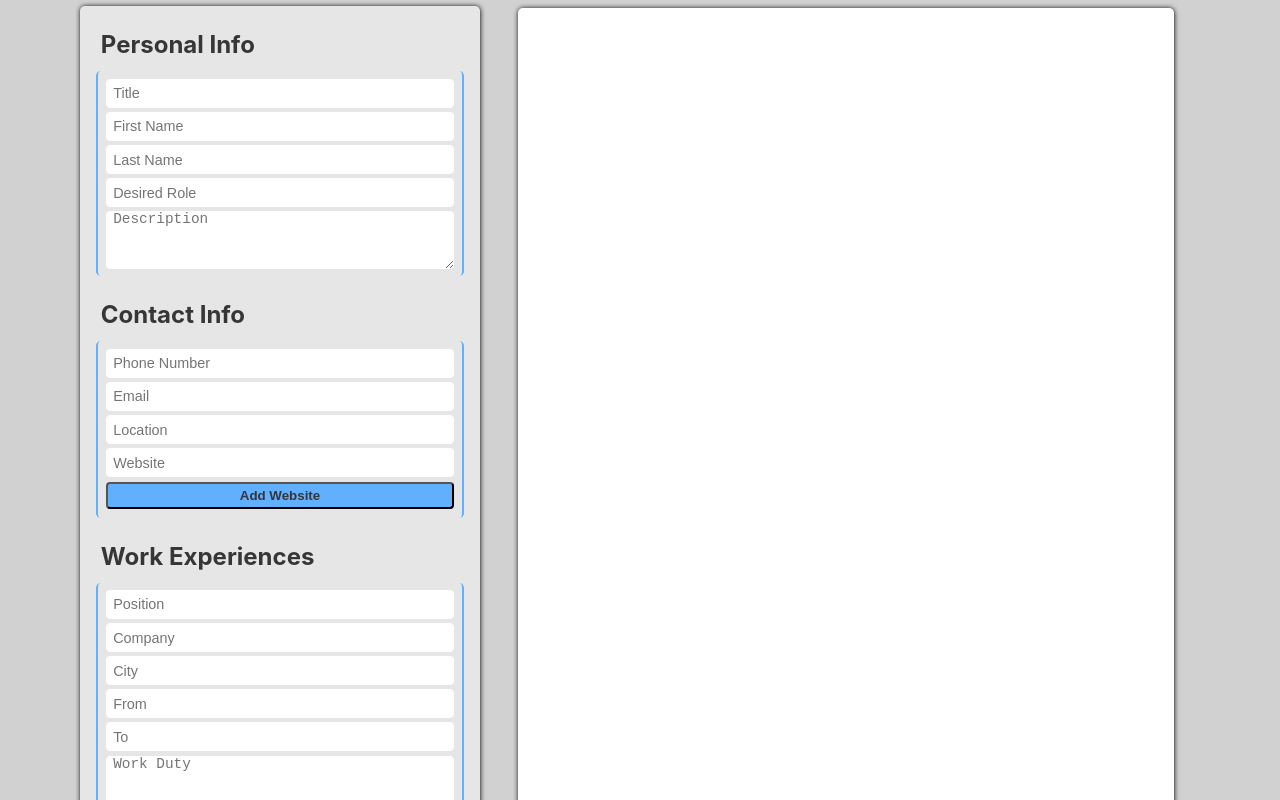
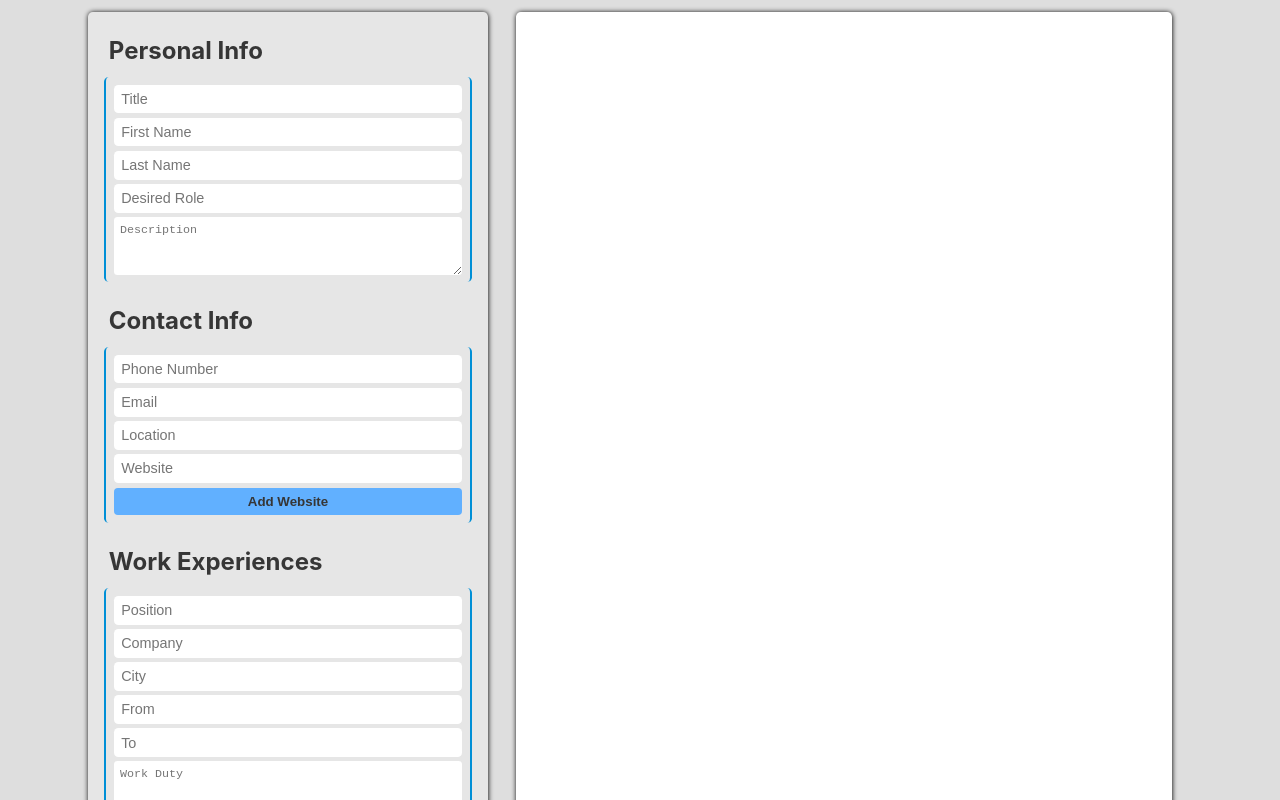
Before and after one commit to G-Cioni/cv-creator, a React (Create React App) app: page / in a window 1280 px wide. Shown: the top 800 px of the page. Built offline with nearby package versions, Linux system fonts and the light colour scheme.

Commit message:
Css improvements

```diff
--- a/src/styles/App.css
+++ b/src/styles/App.css
@@ -6,13 +6,12 @@
   /*  Right side is calculated automatically when --cv-left-side is set */
   --cv-right-width: calc(var(--cv-width) - var(--cv-left-width));
   --cv-width: 41em;
-  --primary-bg-color: hsl(0, 0%, 82%);
+  --primary-bg-color: hsl(0, 0%, 87%);
   --secondary-bg-color: hsl(0, 0%, 90%);
   --secondary-bg-color-1: hsl(0, 0%, 21%);
   --secondary-bg-color-2: hsl(210, 100%, 69%);
   --secondary-bg-color-2-hover: hsl(210, 100%, 72%);
-  --secondary-bg-color-3: hsl(204, 42%, 27%);
-  --secondary-bg-color-4: hsl(61, 78%, 46%);
+  --secondary-bg-color-3: hsl(200, 100%, 42%);
   --box-shadow: 0.3px 0.3px 5px black;
 }
 
@@ -28,7 +27,7 @@ body {
   align-items: center;
   color: var(--secondary-bg-color-1);
   display: grid;
-  grid-gap: 2em;
+  grid-gap: 1em;
   grid-template-columns: auto auto;
   margin-left: auto;
   margin-right: auto;
@@ -43,13 +42,13 @@ body {
   border-radius: var(--border-radius);
   box-shadow: var(--box-shadow);
   width: 25em;
-  margin: 0.4em;
+  margin: 1.5vh;
   background-color: var(--secondary-bg-color);
 }
 .form {
   margin: 1.5em auto;
   padding: 0.2em 0.4em;
-  border-color: var(--secondary-bg-color-2);
+  border-color: var(--secondary-bg-color-3);
   border-left-style: solid;
   border-radius: var(--border-radius);
   border-right-style: solid;
@@ -69,11 +68,8 @@ input,
 textarea {
   border-radius: var(--border-radius);
   display: block;
-  font-size: 0.9rem;
   margin: 0.3em auto;
-  width: 95%;
   border: none;
-  padding: 0em 0.5em;
 }
 input:focus,
 textarea:focus {
@@ -84,11 +80,18 @@ textarea:focus {
 }
 input {
   height: 2em;
+  padding: 0em 0.5em;
+  font-size: 0.9rem;
+  width: 95%;
 }
 
 textarea {
   height: 4em;
   resize: vertical;
+  padding: 0.5em;
+  font-size: 0.9em;
+  min-height: 2em;
+  width: 95.7%;
 }
 
 /* Buttons */
@@ -101,9 +104,13 @@ button {
   background-color: var(--secondary-bg-color-2);
   color: var(--secondary-bg-color-1);
   font-weight: 600;
+  border: none;
 }
 button:hover {
   background-color: var(--secondary-bg-color-2-hover);
+}
+button:focus {
+  background-color: var(--secondary-bg-color-2);
 }
 
 /* ====
@@ -125,9 +132,11 @@ button:hover {
   height: var(--cv-height);
   margin-right: 2em;
   position: sticky;
-  top: 1vh;
+  top: 1.5vh;
   width: var(--cv-width);
   background-color: white;
+  margin-bottom: 1.5vh;
+  overflow-y: scroll;
 }
 
 .cvTitle {
@@ -203,7 +212,7 @@ p {
 }
 
 .contactCard {
-  border-color: var(--secondary-bg-color-2);
+  border-color: var(--secondary-bg-color-3);
   border-left-style: solid;
   border-radius: var(--border-radius);
   border-width: 0.15rem;
@@ -223,7 +232,7 @@ p {
 
 .workExperiencesCard,
 .educationCard {
-  border-color: var(--secondary-bg-color-2);
+  border-color: var(--secondary-bg-color-3);
   border-left-style: solid;
   border-radius: var(--border-radius);
   border-right-style: solid;
@@ -260,7 +269,7 @@ p {
 .from,
 .workCity,
 .educationCity {
-  color: var(--secondary-bg-color-2);
+  color: var(--secondary-bg-color-3);
   font-size: 0.8rem;
   text-align: right;
 }
@@ -288,3 +297,28 @@ p {
   margin: 0.5em;
   padding: 0.2em 0.4em;
 }
+
+/*==========
+  Scroll Bar
+  ==========*/
+
+::-webkit-scrollbar {
+  width: 0.4rem;
+  height: 0.4rem;
+}
+
+/* Track */
+::-webkit-scrollbar-track {
+  background: transparent;
+}
+
+/* Handle */
+::-webkit-scrollbar-thumb {
+  background: var(--secondary-bg-color-2);
+  border-radius: var(--border-radius);
+}
+
+/* Handle on hover */
+::-webkit-scrollbar-thumb:hover {
+  background: #555;
+}
```
